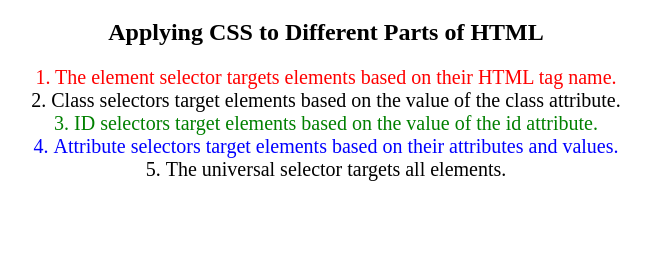
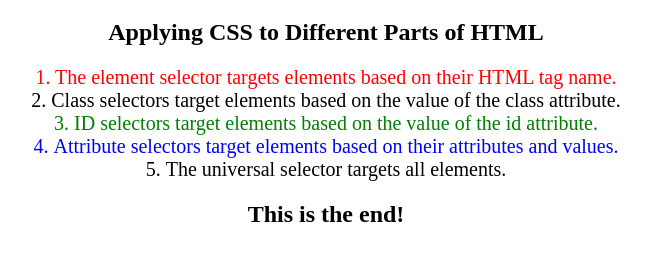
Before and after one commit to phantom339/Web-Devlopment-journey_css, a plain HTML site: page CSS selectors/index.html in a window 1280 px wide. Shown: the part 61-322 px from the top of the page, without its empty margins (314-964 px from the left). Drawn offline with Linux system fonts and the light colour scheme.

Commit message:
Update index.html

```diff
--- a/CSS selectors/index.html
+++ b/CSS selectors/index.html
@@ -27,6 +27,7 @@
     <!-- TODO 5: Set all elements to have "text-align: center" -->
     <li class="note" value="5">The universal selector targets all elements.</li>
   </ol>
+  <h2>This is the end!</h2>
 </body>
 
 </html>
```
